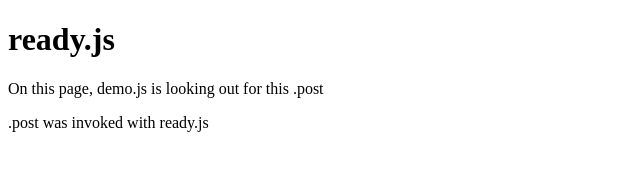
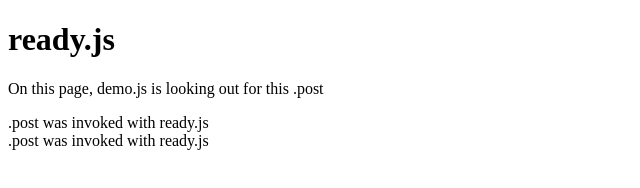
Before and after one commit to benjaminreid/ready.js, a plain HTML site: page demo/index.html in a window 1280 px wide. Shown: the whole page, without its empty margins (0-640 px from the left). Drawn offline with Linux system fonts and the light colour scheme.

Commit message:
Support multiple elements

```diff
--- a/demo/index.html
+++ b/demo/index.html
@@ -9,6 +9,7 @@
 
     <p>On this page, demo.js is looking out for this .post</p>
     <div class="post">.post</div>
+    <div class="post">.post</div>
 
     <script src="../src/ready.js"></script>
     <script src="demo.js"></script>
--- a/src/ready.js
+++ b/src/ready.js
@@ -4,13 +4,15 @@
   var ready;
 
   ready = function(selector, callback) {
-    // get the element that the callback depends on
-    var element = document.querySelector(selector);
+    // get a list of elements that the callback depends on
+    var elements = document.querySelectorAll(selector);
 
-    // if we have the element we fire the callback and pass the element
+    // if we have the elements we fire the callbacks and pass the element
     // as an argument
-    if (element) {
-      callback(element);
+    if (elements.length) {
+      for(var i = 0; i < elements.length; i++) {
+        callback(elements[i]);
+      }
     }
   };
 
```
